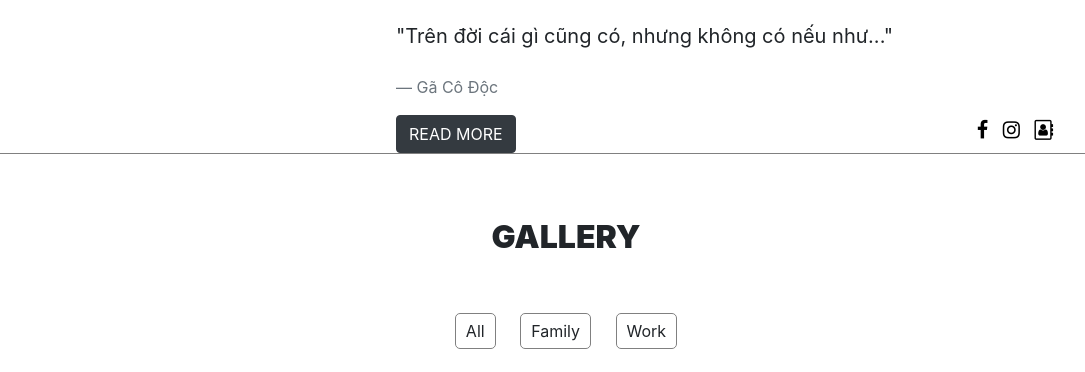
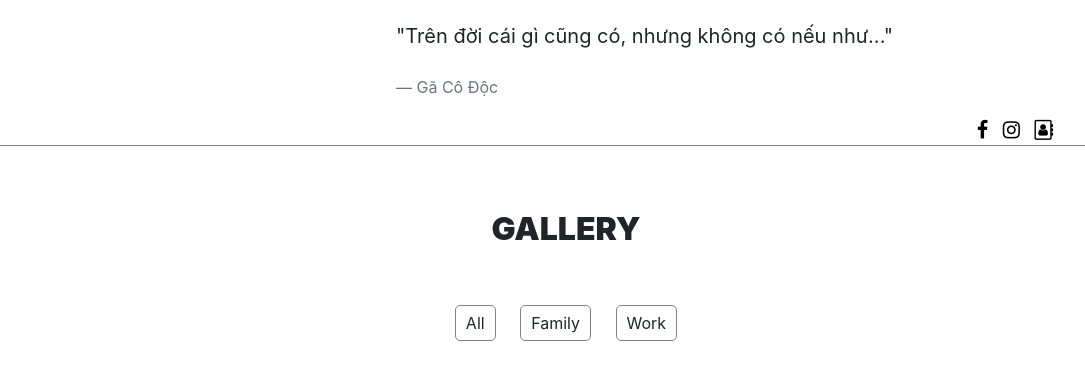
Before and after one commit to huynd2609/Ca-nhan, a plain HTML site: page index.html in a window 1280 px wide. Shown: the part 1206-1578 px from the top of the page, without its empty margins (74-1159 px from the left). Drawn offline with nearby package versions, Linux system fonts and the light colour scheme.

Commit message:
“Ca-nhan”

```diff
--- a/index.html
+++ b/index.html
@@ -183,7 +183,7 @@
                 <footer class="blockquote-footer">Gã Cô Độc</footer>
               </blockquote>
               <div class="link-about mr-5">
-                <div class="btn btn-dark">READ MORE</div>
+                <!-- <div class="btn btn-dark">READ MORE</div> -->
                 <div class="link-about-more float-right">
                   <a href="https://www.facebook.com/nguyendinhhuy2609"
                     ><i class="fa fa-facebook"></i
```
